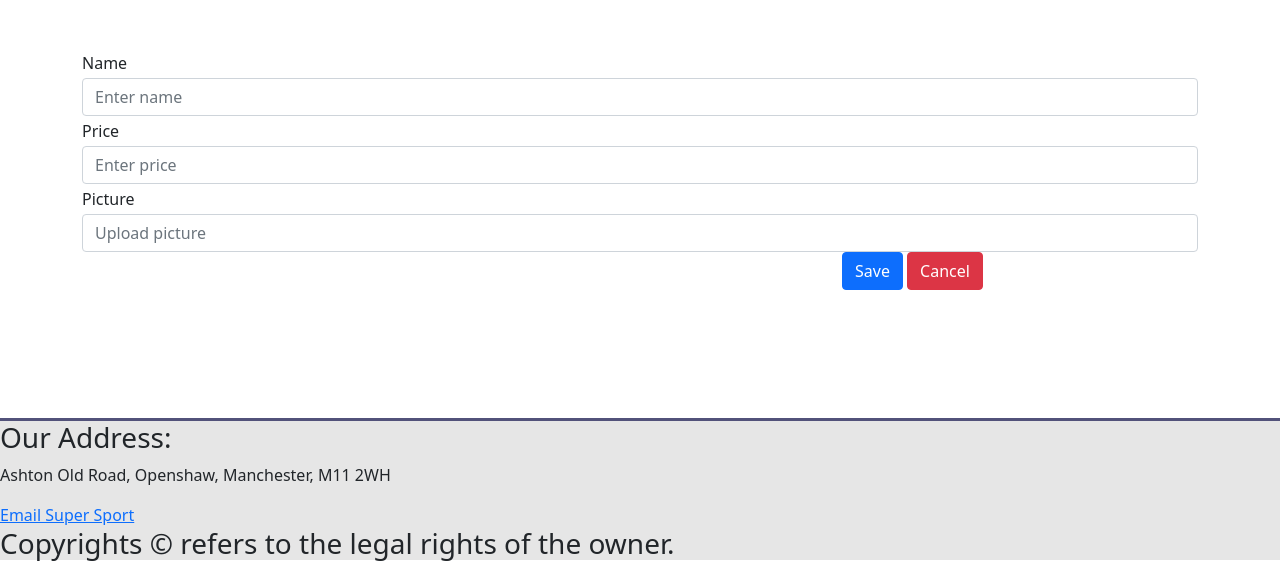
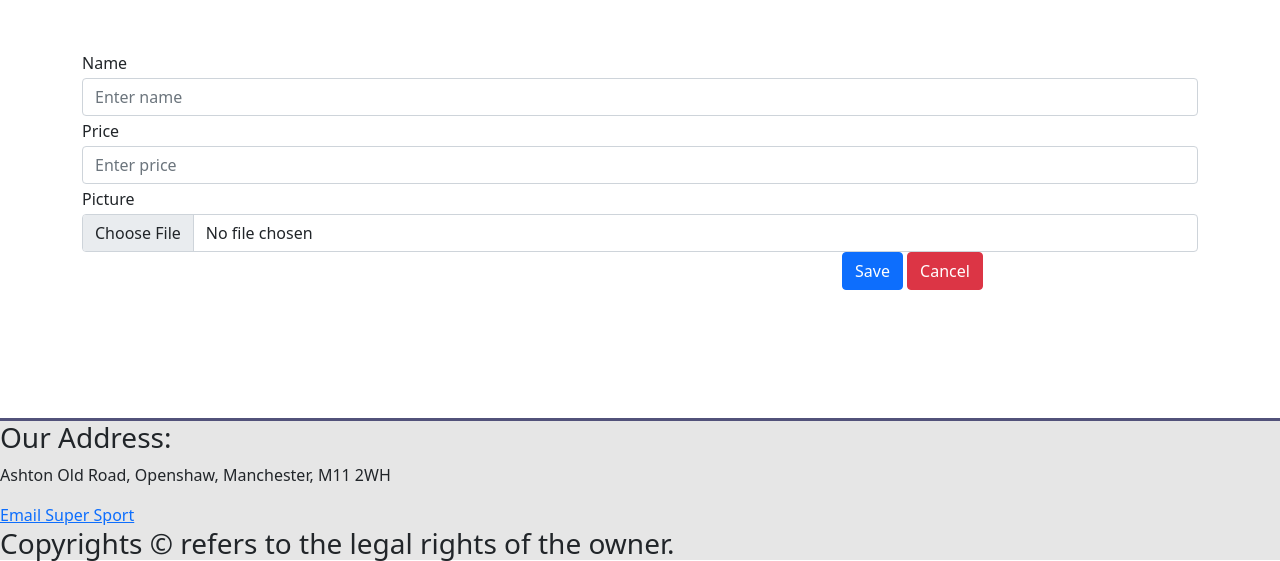
Before and after one commit to uumarabid/UmarDatabaseDrivenWebsite, a PHP site: page /AddItem.php in a window 1280 px wide. Shown: the part 58-619 px from the top of the page. Run offline with PHP 8.4, Linux system fonts and the light colour scheme; the visitor is signed in with stand-in values (Sample User, id 1).

Commit message:
change input type to file for picture

```diff
--- a/AddItem.php
+++ b/AddItem.php
@@ -100,7 +100,7 @@ if (!isset($_SESSION['username'])) {
 
                     <div class="form-group">
                         <label for="toyPicture">Picture</label>
-                        <input type="text" class="form-control" id="toyPicture" name="toyPicture" aria-describedby="toyPicture" placeholder="Upload picture">
+                        <input type="file" class="form-control" id="toyPicture" name="toyPicture" aria-describedby="toyPicture" placeholder="Upload picture">
                     </div>
                     <div class="row">
                         <div class="col-md-8">
```
